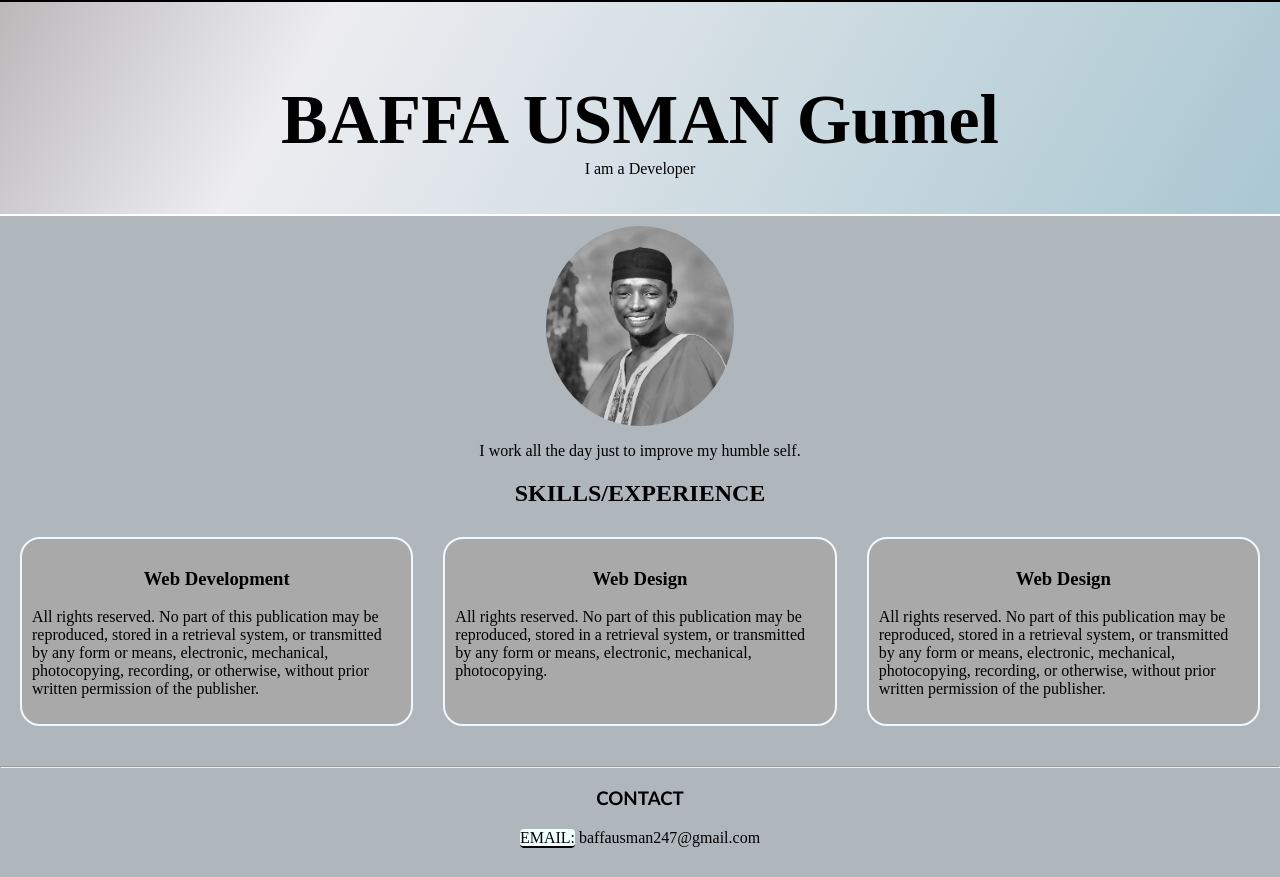
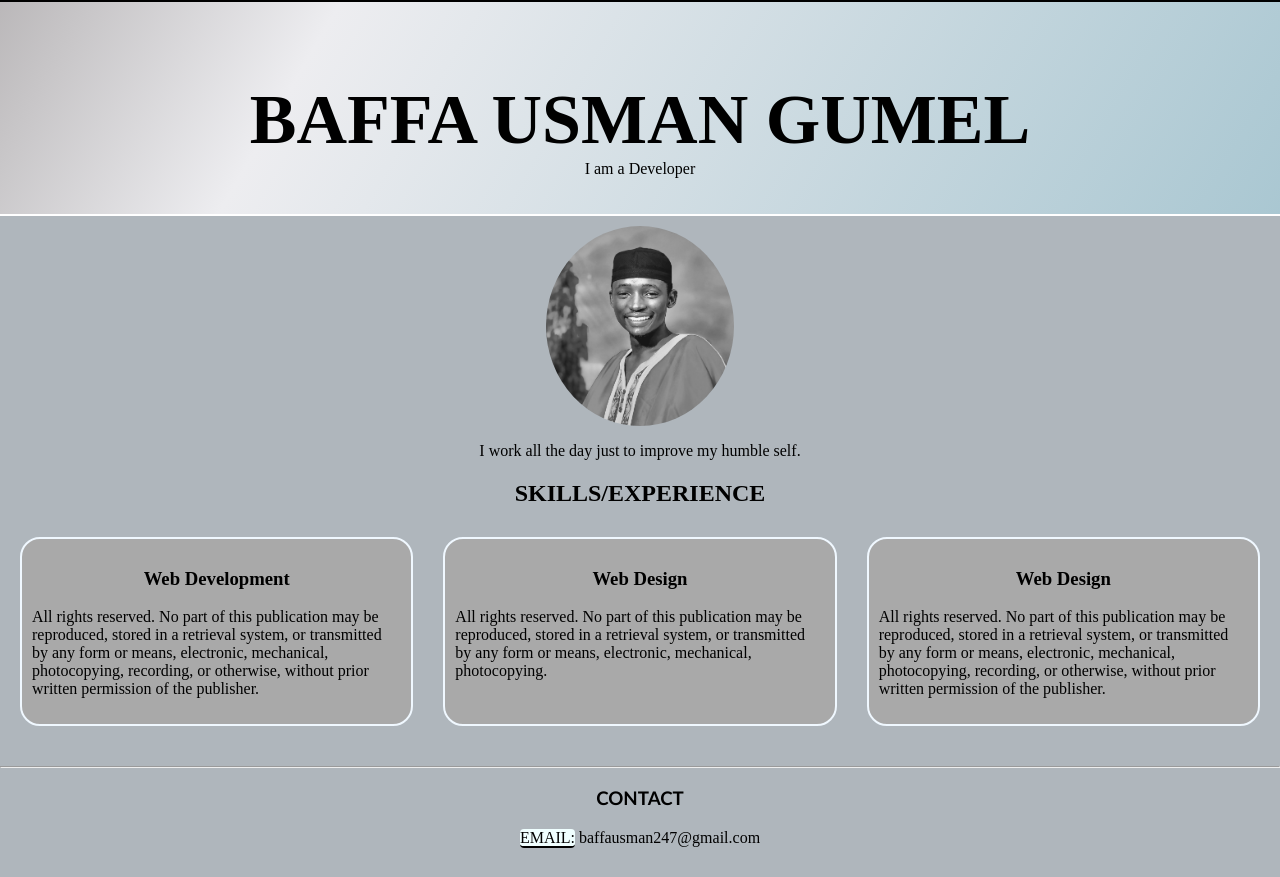
Before and after one commit to buagumel/my-portfolio, a plain HTML site: page index.html in a window 1280 px wide. Drawn offline with Linux system fonts and the light colour scheme.

Commit message:
index.html

```diff
--- a/index.html
+++ b/index.html
@@ -10,7 +10,7 @@
 <body>
     <section class="gradient-background">
                 <div class="tittle">
-                    <h1>BAFFA USMAN Gumel</h1>
+                    <h1>BAFFA USMAN GUMEL</h1>
 
                 </div>
                 <P class="tittle-name">I am a Developer</P>
```
